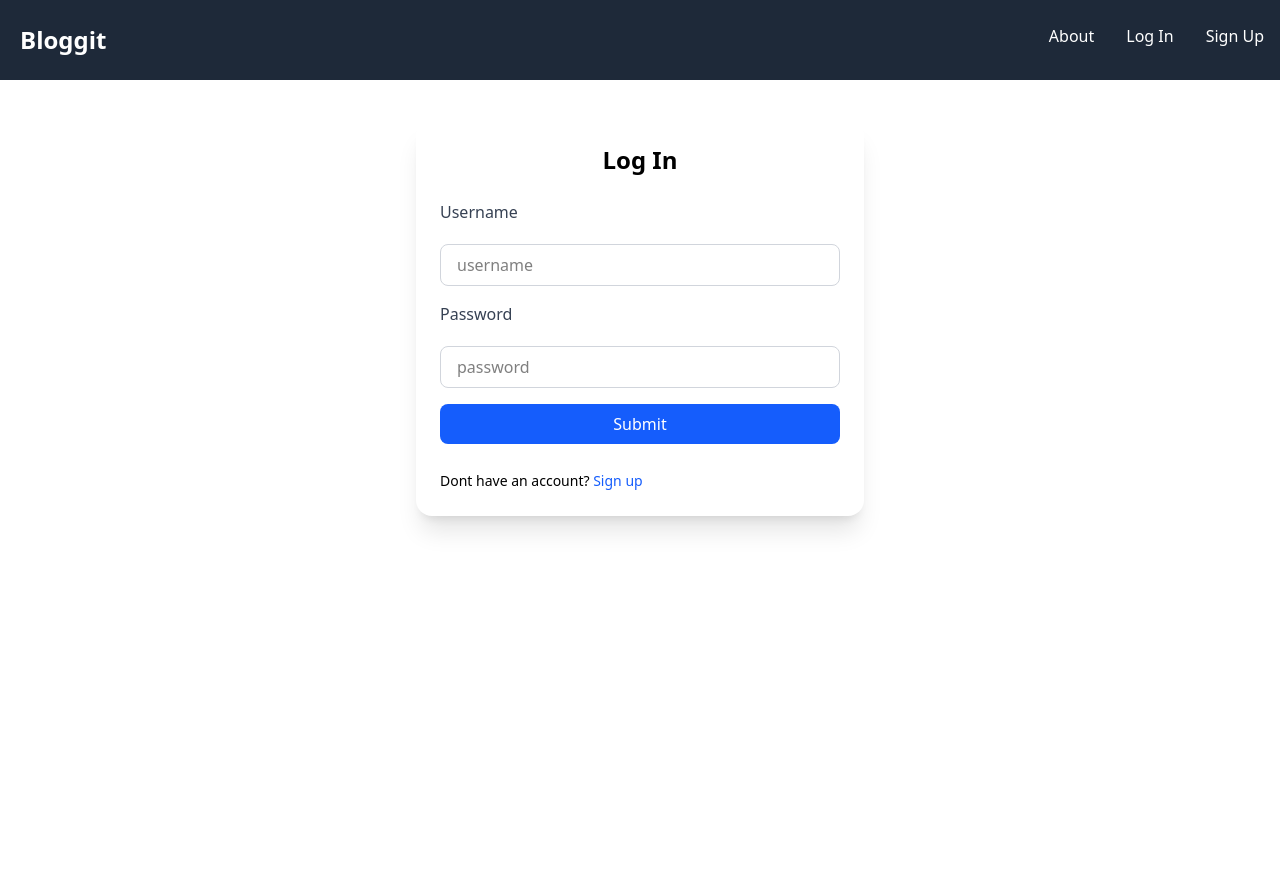
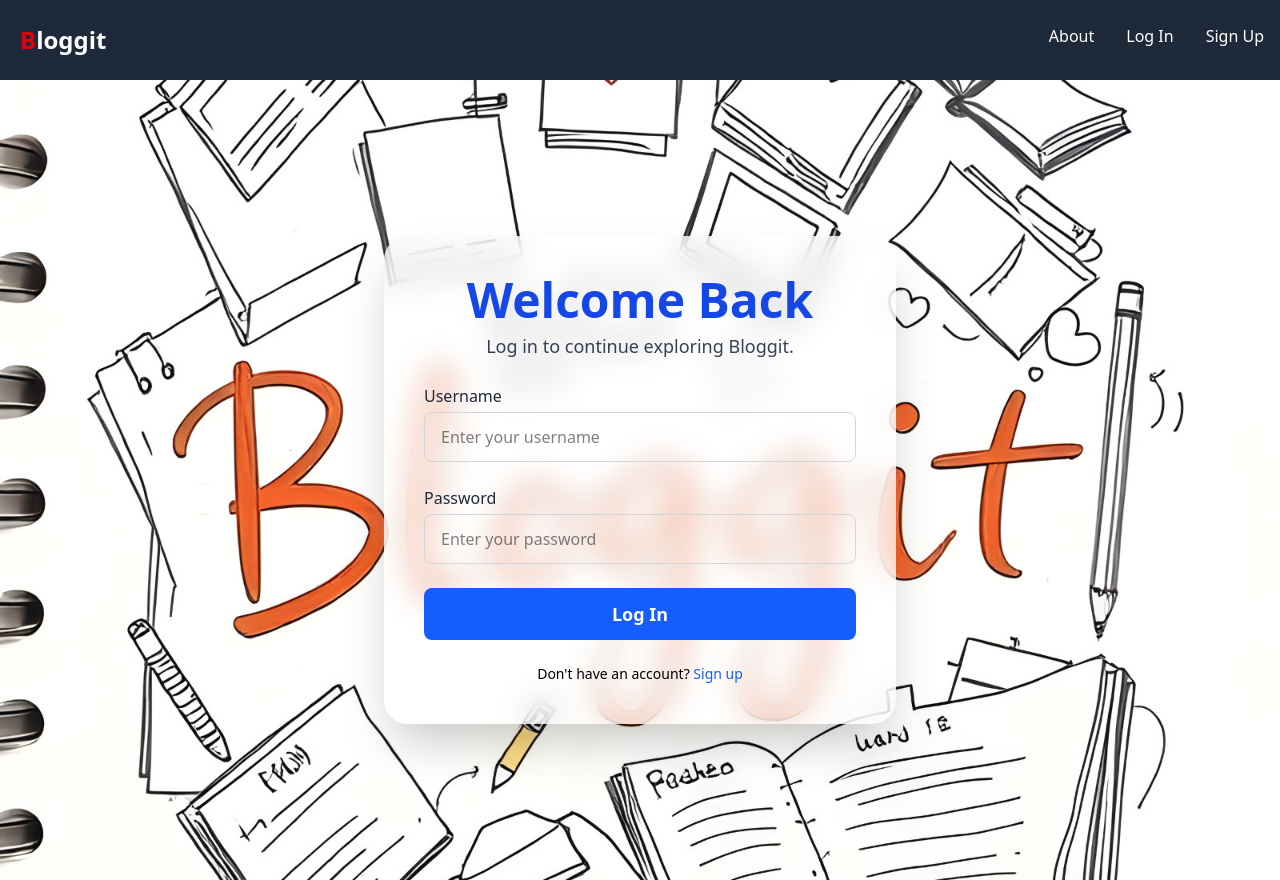
Before and after one commit to Shivansh-Sharma-134/front-blogs, a React (Vite) app: page /log-in in a window 1280 px wide. Before the commit the page ends 800 px from the top, so only its background shows below. Built offline with nearby package versions, Linux system fonts and the light colour scheme; no server answers.

Commit message:
addedd bg image to login and signup

```diff
--- a/src/components/Login.jsx
+++ b/src/components/Login.jsx
@@ -2,7 +2,7 @@ import React, { useEffect, useState } from 'react';
 import { useNavigate } from 'react-router-dom';
 import Navbar from './Navbar';
 const API_URL = import.meta.env.API_URL || "";
-
+import Bloggit_Background from '../assets/images/Bloggit_Background.jpeg';
 
 function Login(){
     const [username,setUsername] = useState('');
@@ -47,31 +47,62 @@ function Login(){
     return (
          <>
       <Navbar />
-        <div className="max-w-md mx-auto mt-10 p-6 bg-white rounded-2xl shadow-xl">
-    <h1 className="text-2xl font-semibold mb-6 text-center" >Log In</h1>
-    <form onSubmit={handleSubmit} className="space-y-4">
+      <div
+        className="min-h-screen flex items-center justify-center bg-cover bg-center"
+        style={{ backgroundImage: `url(${Bloggit_Background})` }}
+      >
+        <div className="bg-white/70 backdrop-blur-lg p-10 rounded-3xl shadow-2xl w-full max-w-lg">
+          <h1 className="text-5xl font-extrabold text-center text-blue-700">Welcome Back</h1>
+          <p className="text-center text-gray-700 mt-2 mb-6 text-lg">
+            Log in to continue exploring Bloggit.
+          </p>
 
-    <label htmlFor="username" className="block font-medium text-gray-700">Username</label>
-    <input id="username" name="username" placeholder="username" type="text" value={username} onChange={(e) => setUsername(e.target.value)} className="w-full mt-1 px-4 py-2 border border-gray-300 rounded-lg focus:outline-none focus:ring-2 focus:ring-blue-500"/>
+          <form onSubmit={handleSubmit} className="space-y-6">
+            <div>
+              <label htmlFor="username" className="block font-medium text-gray-800">Username</label>
+              <input
+                id="username"
+                name="username"
+                type="text"
+                value={username}
+                onChange={(e) => setUsername(e.target.value)}
+                placeholder="Enter your username"
+                className="w-full mt-1 px-4 py-3 border border-gray-300 rounded-lg focus:outline-none focus:ring-2 focus:ring-blue-500 text-base"
+              />
+              {errors.username && <p className="text-red-600 text-sm mt-1">{errors.username}</p>}
+            </div>
 
-    {errors.username && <p className="text-red-600 text-sm mt-1">{errors.username}</p>}
+            <div>
+              <label htmlFor="password" className="block font-medium text-gray-800">Password</label>
+              <input
+                id="password"
+                name="password"
+                type="password"
+                value={password}
+                onChange={(e) => setPassword(e.target.value)}
+                placeholder="Enter your password"
+                className="w-full mt-1 px-4 py-3 border border-gray-300 rounded-lg focus:outline-none focus:ring-2 focus:ring-blue-500 text-base"
+              />
+              {errors.password && <p className="text-red-600 text-sm mt-1">{errors.password}</p>}
+            </div>
 
-    <label htmlFor="password" className="block font-medium text-gray-700">Password</label>
-    <input id="password" name="password" placeholder="password" type="password" value={password} onChange={(e) => setPassword(e.target.value)} className="w-full mt-1 px-4 py-2 border border-gray-300 rounded-lg focus:outline-none focus:ring-2 focus:ring-blue-500"/>
+            <button
+              type="submit"
+              className="w-full bg-blue-600 text-white py-3 rounded-lg hover:bg-blue-700 transition duration-200 font-semibold text-lg"
+            >
+              Log In
+            </button>
 
-    {errors.password && <p className="text-red-600 text-sm mt-1">{errors.password}</p>}
+            {errors.form && <p className="text-red-600 text-sm mt-2 text-center">{errors.form}</p>}
+          </form>
 
-    <button type='submit' className="w-full bg-blue-600 text-white py-2 rounded-lg hover:bg-blue-700 transition duration-200">Submit</button>
-
-    {errors.form && <p className="text-red-600 text-sm mt-1">{errors.form}</p>}
-    </form>
-        <br />
-        <span className="text-sm">
-      Dont have an account?{" "}
+          <p className="text-sm mt-6 text-center">
+            Don't have an account?{" "}
             <a href="/sign-up" className="text-blue-600 hover:underline">
               Sign up
             </a>
-    </span>
+          </p>
+        </div>
       </div>
     </>
     )
--- a/src/components/Navbar.jsx
+++ b/src/components/Navbar.jsx
@@ -25,7 +25,10 @@ function Navbar({setAuthKey}) {
   return (
      <nav className="bg-gray-800 text-white pl-5 h-20 flex justify-between items-center ">
       <a href='/'>
-      <div className="text-2xl font-bold ">Bloggit</div>
+   <div className="text-2xl font-bold">
+  <span className="text-red-600">B</span>
+  <span className="">loggit</span>
+</div>
       </a>
       <ul className="flex h-full ">
         {user ? (
--- a/src/components/Signup.jsx
+++ b/src/components/Signup.jsx
@@ -1,6 +1,7 @@
 import React,{useState} from 'react';
 import { useNavigate } from 'react-router-dom';
 import Navbar from './Navbar';
+import Bloggit_Background from '../assets/images/Bloggit_Background.jpeg';
 
 function Signup() {
     const [firstname,setFirstname] = useState('');
@@ -59,19 +60,25 @@ function Signup() {
   return (
     <>
      <Navbar />
-  <div className="flex flex-col md:flex-row justify-center items-center min-h-screen bg-gray-100 px-4">
+ <div
+    className="min-h-screen bg-cover bg-center flex flex-col md:flex-row items-center justify-center px-4"
+    style={{ backgroundImage: `url(${Bloggit_Background})` }}
+  >
     {/* Intro Section */}
-    <div className="md:w-1/2 text-center md:text-left mb-10 md:mb-0">
-      <h1 className="text-8xl font-extrabold text-blue-700">Bloggit</h1>
-      <p className="text-xl mt-4 text-gray-600 font-medium">Think it. Bloggit.</p>
-      <p className="mt-6 text-gray-500 hidden md:block">
-        Share your thoughts, stories, and ideas with the world. <br />
-        Join a community of passionate writers and readers.
-      </p>
-    </div>
+ <div className="backdrop-blur-xl bg-white/40 rounded-3xl p-5 m-4 md:mr-60 max-w-3xl md:w-[30%] text-center md:text-left">
+  <h1 className="text-[100px] font-extrabold leading-none tracking-tight">
+    <span className="text-red-700">B</span>
+    <span className="text-blue-700">loggit</span>
+  </h1>
+  <p className="text-3xl mt-6 text-gray-800 font-semibold">Think it. Bloggit.</p>
+  <p className="mt-8 text-lg text-gray-700 hidden md:block leading-relaxed">
+    Share your thoughts, stories, and ideas with the world.<br />
+    Join a community of passionate writers and readers.
+  </p>
+</div>
 
-    {/* Signup Form */}
-    <div className="md:w-1/2 max-w-md w-full p-8 bg-white rounded-2xl shadow-2xl">
+    {/* Form Section */}
+    <div className="backdrop-blur-xl bg-white/50 rounded-2xl shadow-2xl p-8 m-4 md:ml-16 max-w-md w-full">
       <h1 className="text-3xl font-bold mb-2 text-center text-gray-800">Sign Up</h1>
       <p className="text-center text-gray-600 mb-6">
         Please enter your details below.<br />
@@ -84,50 +91,47 @@ function Signup() {
       </p>
 
       <form onSubmit={handleSubmit} className="space-y-4">
-        {/* All form fields same as before */}
-        {/* Firstname */}
+
         <div>
           <label htmlFor="firstname" className="block text-sm font-medium text-gray-700">Firstname</label>
           <input id="firstname" name="firstname" type="text" value={firstname} onChange={(e) => setFirstname(e.target.value)} className="w-full mt-1 px-4 py-2 border border-gray-300 rounded-lg focus:ring-2 focus:ring-blue-500 focus:outline-none" />
           {errors.firstname && <p className="text-red-600 text-sm mt-1">{errors.firstname}</p>}
         </div>
 
-        {/* Lastname */}
         <div>
           <label htmlFor="lastname" className="block text-sm font-medium text-gray-700">Lastname</label>
           <input id="lastname" name="lastname" type="text" value={lastname} onChange={(e) => setLastname(e.target.value)} className="w-full mt-1 px-4 py-2 border border-gray-300 rounded-lg focus:ring-2 focus:ring-blue-500 focus:outline-none" />
           {errors.lastname && <p className="text-red-600 text-sm mt-1">{errors.lastname}</p>}
         </div>
 
-        {/* Username */}
         <div>
           <label htmlFor="username" className="block text-sm font-medium text-gray-700">Username</label>
           <input id="username" name="username" type="text" value={username} onChange={(e) => setUsername(e.target.value)} className="w-full mt-1 px-4 py-2 border border-gray-300 rounded-lg focus:ring-2 focus:ring-blue-500 focus:outline-none" />
           {errors.username && <p className="text-red-600 text-sm mt-1">{errors.username}</p>}
         </div>
 
-        {/* Email */}
+
         <div>
           <label htmlFor="email" className="block text-sm font-medium text-gray-700">Email</label>
           <input id="email" name="email" type="email" value={email} onChange={(e) => setEmail(e.target.value)} className="w-full mt-1 px-4 py-2 border border-gray-300 rounded-lg focus:ring-2 focus:ring-blue-500 focus:outline-none" />
           {errors.email && <p className="text-red-600 text-sm mt-1">{errors.email}</p>}
         </div>
 
-        {/* Age */}
+
         <div>
           <label htmlFor="age" className="block text-sm font-medium text-gray-700">Age</label>
           <input id="age" name="age" type="text" value={age} onChange={(e) => setAge(e.target.value)} className="w-full mt-1 px-4 py-2 border border-gray-300 rounded-lg focus:ring-2 focus:ring-blue-500 focus:outline-none" />
           {errors.age && <p className="text-red-600 text-sm mt-1">{errors.age}</p>}
         </div>
 
-        {/* Password */}
+
         <div>
           <label htmlFor="password" className="block text-sm font-medium text-gray-700">Password</label>
           <input id="password" name="password" type="password" value={password} onChange={(e) => setPassword(e.target.value)} className="w-full mt-1 px-4 py-2 border border-gray-300 rounded-lg focus:ring-2 focus:ring-blue-500 focus:outline-none" />
           {errors.password && <p className="text-red-600 text-sm mt-1">{errors.password}</p>}
         </div>
 
-        {/* Submit */}
+
         <button type="submit" className="w-full bg-blue-600 text-white py-2 rounded-lg hover:bg-blue-700 transition duration-200 font-semibold">
           Create Account
         </button>
@@ -136,6 +140,7 @@ function Signup() {
       </form>
     </div>
   </div>
+
         </>
   )
 }
```
Also changed, not shown: src/assets/images/Bloggit_Background.jpeg (added). Lines whose indentation alone changed are shown as unchanged.
